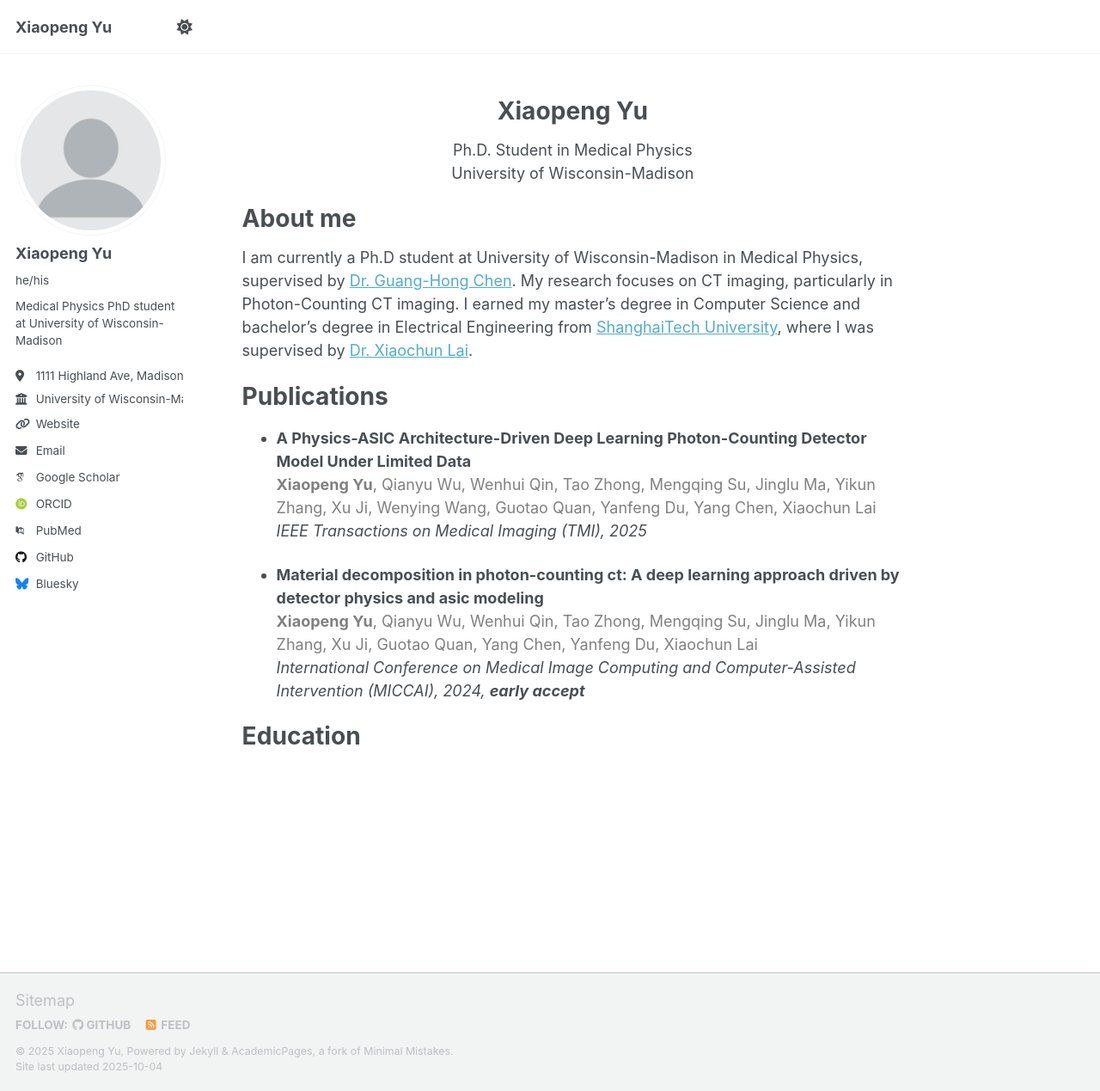
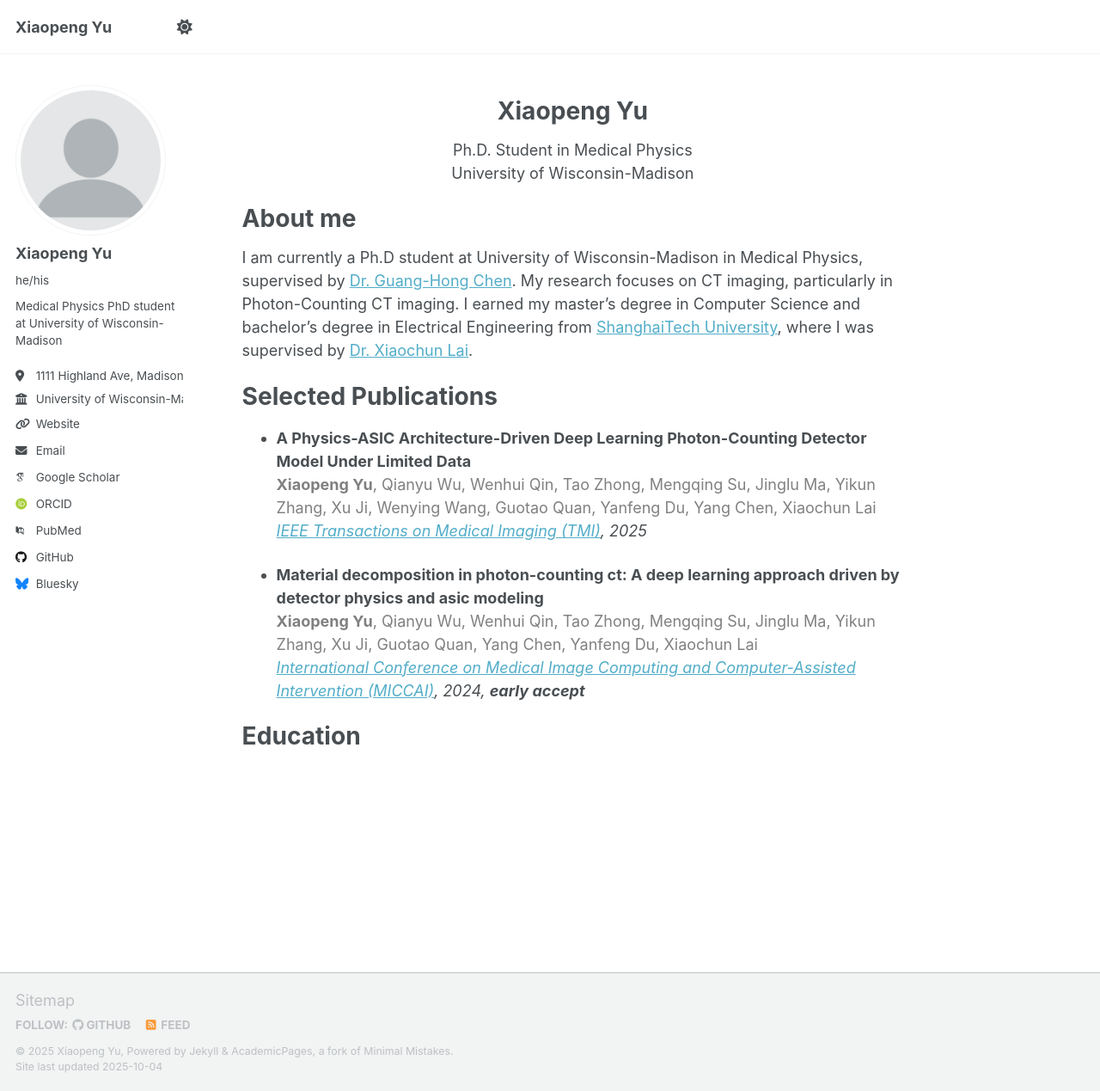
Before and after one commit to xp1999/xp1999.github.io, a Jekyll site: the page built from _pages/about.md, in a window 1280 px wide and 1269 px high. Shown: the whole window at 86% size. Built offline with Jekyll 4.4.1, drawn with Linux system fonts in a browser that asks for light colours; some web fonts are replaced; a script that is not in the unit is left out.

Commit message:
Update about.md

```diff
--- a/_pages/about.md
+++ b/_pages/about.md
@@ -14,15 +14,15 @@ About me
 I am currently a Ph.D student at University of Wisconsin-Madison in Medical Physics, supervised by [Dr. Guang-Hong Chen](https://medphysics.wisc.edu/blog/staff/chen-guanghong/). My research focuses on CT imaging, particularly in Photon-Counting CT imaging. I earned my master's degree in Computer Science and bachelor's degree in Electrical Engineering from [ShanghaiTech University](https://www.shanghaitech.edu.cn/eng/), where I was supervised by [Dr. Xiaochun Lai](https://bme.shanghaitech.edu.cn/bme_en/2021/0205/c8252a85055/page.htm).
 
 
-Publications
+Selected Publications
 ======
 - **A Physics-ASIC Architecture-Driven Deep Learning Photon-Counting Detector Model Under Limited Data**
 <span style="color:gray;"> **Xiaopeng Yu**, Qianyu Wu, Wenhui Qin, Tao Zhong, Mengqing Su, Jinglu Ma, Yikun Zhang, Xu Ji, Wenying Wang, Guotao Quan, Yanfeng Du, Yang Chen, Xiaochun Lai</span>
-*IEEE Transactions on Medical Imaging (TMI), 2025*
+*[IEEE Transactions on Medical Imaging (TMI)](https://ieeexplore.ieee.org/abstract/document/11151297), 2025*
 
 - **Material decomposition in photon-counting ct: A deep learning approach driven by detector physics and asic modeling**
 <span style="color:gray;"> **Xiaopeng Yu**, Qianyu Wu, Wenhui Qin, Tao Zhong, Mengqing Su, Jinglu Ma, Yikun Zhang, Xu Ji, Guotao Quan, Yang Chen, Yanfeng Du, Xiaochun Lai</span>
-*International Conference on Medical Image Computing and Computer-Assisted Intervention (MICCAI), 2024, **early accept***
+*[International Conference on Medical Image Computing and Computer-Assisted Intervention (MICCAI)](https://link.springer.com/chapter/10.1007/978-3-031-72104-5_44), 2024, **early accept***
 
 Education
 ======
```
